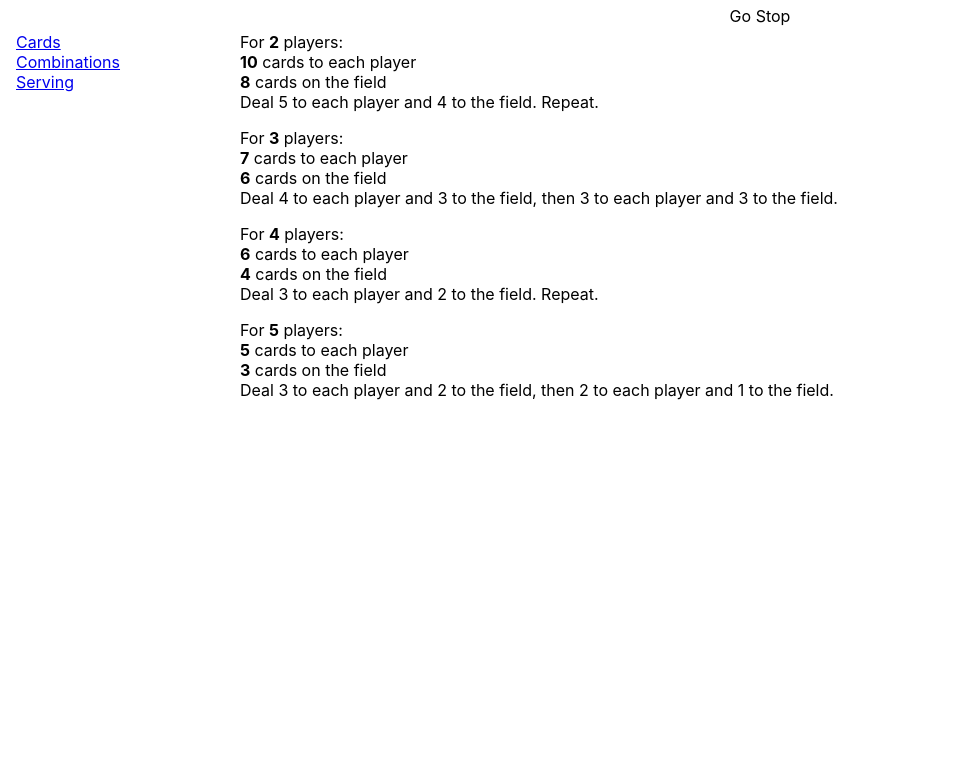
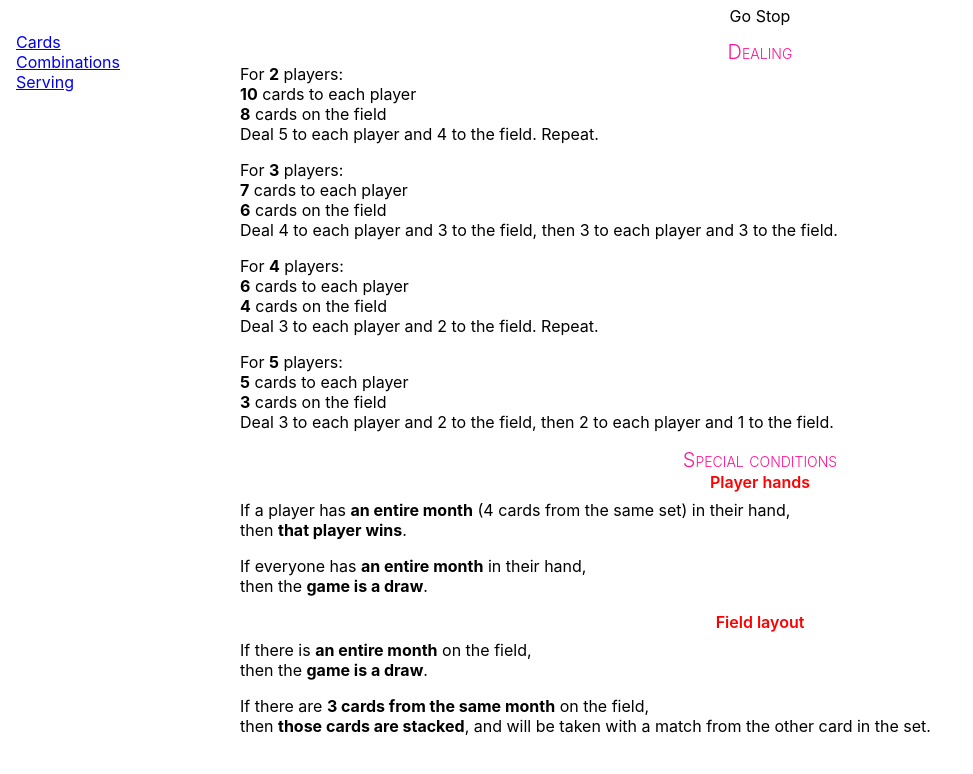
Before and after one commit to zenbrent/gostop, a React (Create React App) app: page /serving in a window 1280 px wide. Shown: the top 774 px of the page, without its empty margins (0-973 px from the left). Built offline with nearby package versions, Linux system fonts and the light colour scheme.

Commit message:
add better looking titles & serving rules

```diff
--- a/src/Theme.js
+++ b/src/Theme.js
@@ -1,4 +1,38 @@
-import { css } from 'styled-components';
+import styled, { css } from 'styled-components';
+
+export const SectionTitle = styled.h2`
+  font-size: 1.25rem;
+  font-weight: 300;
+  text-align: center;
+  margin: 0.5rem 0 0 0;
+  padding: 0;
+
+  font-variant: small-caps;
+  color: deeppink;
+`;
+
+const subtitle = css`
+  font-size: 1rem;
+  text-align: center;
+
+  font-variant: initial;
+  color: red;
+`;
+
+export const SectionSubtitle = styled.h3`
+  ${subtitle}
+
+  font-weight: 600;
+  margin: 0 0 0.5rem 0;
+  padding: 0;
+`;
+
+export const SectionSubtitleInline = styled.span`
+  ${subtitle}
+
+  font-weight: 600;
+  margin-left: 0.5rem;
+`;
 
 export const responsive = {
   small: '@media (max-width: 449px)',
--- a/src/pages/CardList/cardList.js
+++ b/src/pages/CardList/cardList.js
@@ -4,7 +4,7 @@ import { mapObjIndexed, pipe, map, sort, filter, groupBy } from 'ramda';
 import { types, allCards, cardsByMonth } from '../../cards';
 
 import { Card, cardKey } from '../../components/Card';
-import { responsive } from '../../Theme';
+import { SectionTitle, SectionSubtitleInline, responsive } from '../../Theme';
 
 const Controls = styled.div`
   grid-area: controls;
@@ -25,15 +25,6 @@ const CardGroupInline = styled.div`
 
 const CardGroupNewline = styled.div`
 `;
-
-const CardLabel = styled.div`
-  display: block;
-  text-align: left;
-  ${responsive.small} {
-    text-align: center;
-  }
-`;
-
 
 export function CardList ({ filters, setFilters, organize, setOrganize, zoomCard }) {
   const CardGroup = organize === "Month"
@@ -146,18 +137,21 @@ const cardComparator = organize => (a, b) => {
 };
 
 const GroupLabel = ({ type,  group, count }) => {
-  const Contents = () => {
-    if (type === "Month") {
-      const month = cardsByMonth.find(c => c.month === group);
-      return <> {month.month}: <i>{month.plant}</i></>;
-    } else if (type === "Type") {
-      return <> {group} </>;
-    }
-  };
-
-  return (
-    <CardLabel>
-      <Contents /> ({count})
-    </CardLabel>
-  );
-}
+  if (type === "Month") {
+    const month = cardsByMonth.find(c => c.month === group);
+    return (
+      <>
+        <SectionTitle>
+          {month.month}
+          <SectionSubtitleInline>{month.plant}</SectionSubtitleInline>
+        </SectionTitle>
+      </>
+    );
+  } else if (type === "Type") {
+    return (
+      <>
+        <SectionTitle>{group}</SectionTitle>
+      </>
+    );
+  }
+};
--- a/src/pages/Combinations/combinations.js
+++ b/src/pages/Combinations/combinations.js
@@ -5,6 +5,7 @@ import styled from 'styled-components';
 import { Card, cardKey } from '../../components/Card';
 
 import { combinations } from '../../Sets';
+import { SectionTitle, SectionSubtitle } from '../../Theme';
 
 const ComboPage = styled.div`
   grid-area: page;
@@ -37,15 +38,9 @@ const CardInstructions = styled.div`
   display: block;
 `;
 
-const ComboTitle = styled.div`
-  text-align: center;
-  font-weight: bold;
-`;
+const ComboTitle = SectionTitle;
 
-const ComboPoints = styled(ComboTitle)`
-  text-align: center;
-  color: deeppink;
-`;
+const ComboPoints = SectionSubtitle;
 
 export function Combinations ({ zoomCard }) {
   const CombinationCards = ({ cards }) => (
@@ -94,7 +89,7 @@ export function Combinations ({ zoomCard }) {
                     : (
                       ` after ${points.additionalAfter} cards, and an additional point per card after`
                     )
-                }.
+                }
               </ComboPoints>
               {notes &&
                 <div>
--- a/src/pages/Serving/serving.js
+++ b/src/pages/Serving/serving.js
@@ -1,5 +1,6 @@
 import React from 'react';
 import styled from 'styled-components';
+import { SectionTitle, SectionSubtitle } from '../../Theme';
 
 const Page = styled.div`
   grid-area: page;
@@ -40,9 +41,19 @@ const Strategy = ({ serve }) => {
   )
 }
 
+const Em = styled.em`
+  font-weight: bold;
+  font-style: initial;
+`;
+const If = styled.div`
+`;
+const Then = styled.div`
+`;
+
 export function Serving () {
   return (
     <Page>
+      <SectionTitle>Dealing</SectionTitle>
       {serves.map(serve => (
         <Serve key={serve.players}>
           <Players>For <Count>{serve.players}</Count> players:</Players>
@@ -51,6 +62,26 @@ export function Serving () {
           <Strategy serve={serve} />
         </Serve>
       ))}
+
+      <SectionTitle>Special conditions</SectionTitle>
+      <SectionSubtitle>Player hands</SectionSubtitle>
+      <Serve>
+        <If>If a player has <Em>an entire month</Em> (4 cards from the same set) in their hand,</If>
+        <Then>then <Em>that player wins</Em>.</Then>
+      </Serve>
+      <Serve>
+        <If>If everyone has <Em>an entire month</Em> in their hand,</If>
+        <Then>then the <Em>game is a draw</Em>.</Then>
+      </Serve>
+      <SectionSubtitle>Field layout</SectionSubtitle>
+      <Serve>
+        <If>If there is <Em>an entire month</Em> on the field,</If>
+        <Then>then the <Em>game is a draw</Em>.</Then>
+      </Serve>
+      <Serve>
+        <If>If there are <Em>3 cards from the same month</Em> on the field,</If>
+        <Then>then <Em>those cards are stacked</Em>, and will be taken with a match from the other card in the set.</Then>
+      </Serve>
     </Page>
   );
 };
```
